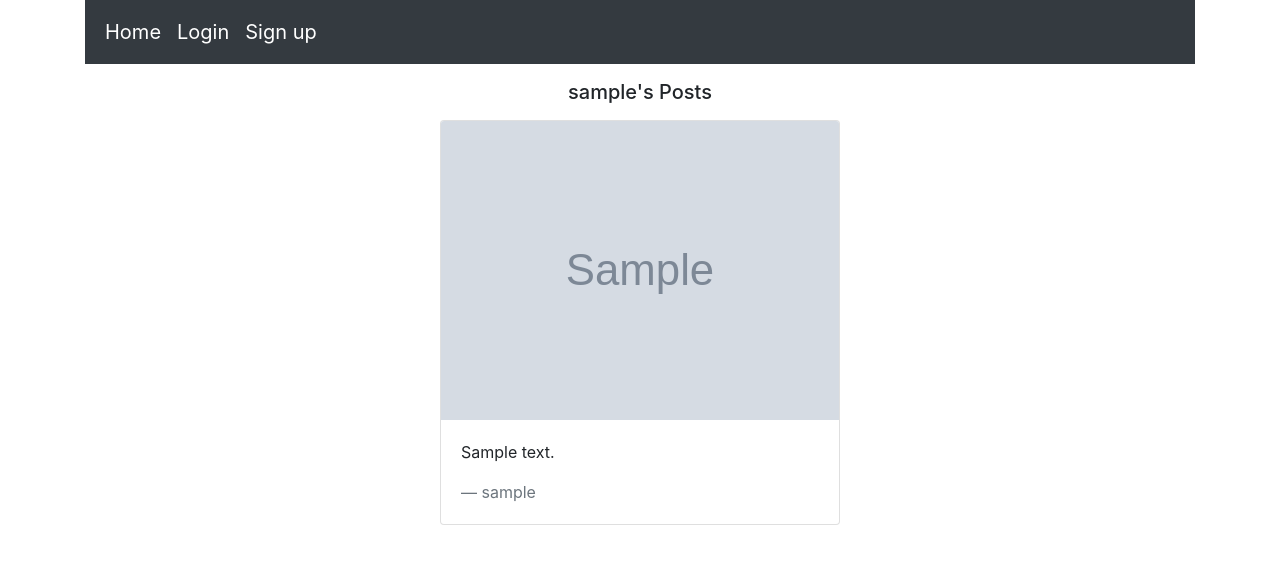
After one commit to adushaj2022/blog, a Django app: page /user/profile/1/posts in a window 1280 px wide. The commit adds this page. Shown: the top 564 px of the page. Run offline with Django 3.2, Linux system fonts and the light colour scheme; tables that the repository leaves empty hold one stand-in row (values such as "Sample post"); grey boxes marked "Sample" are stand-in pictures; some libraries are stand-ins or nearby versions.

Commit message:
page for individual users posts

```diff
--- a/blog/static/css/user.css
+++ b/blog/static/css/user.css
@@ -1,4 +1,3 @@
 .inner-container {
-    border: 1px solid lightgray;
     padding: 5px;
 }
--- /dev/null
+++ b/blog/templates/users/posts.html
@@ -0,0 +1,18 @@
+{% extends 'base.html' %}
+{% block content %}
+<h5 class="mt-3 mb-3 text-center">{{ user.user.username }}'s Posts</h5>
+  {% for post in posts %}
+    <div class="flexify">
+        <div class="card mb-3" style="width: 400px;">
+            <img class="card-img-top" src="{{ post.image.url }}" alt="post">
+            <div class="card-body">
+              <p class="card-text">{{ post.description }}</p>
+              <blockquote class="blockquote mb-0">
+                <footer class="blockquote-footer">{{ post.creator }}</footer>
+              </blockquote>
+            </div>
+          </div>
+    </div>
+  {% endfor %}
+
+{% endblock %}
--- a/blog/user/urls.py
+++ b/blog/user/urls.py
@@ -8,4 +8,5 @@ urlpatterns = [
     path('logout/', views.logout_view, name='logout'),
     path('add_profile_pic/', views.add_profile_pic, name='add_profile_pic'),
     path('profile/<int:id>/', views.profile, name='profile'),
+    path('profile/<int:id>/posts', views.profile_posts, name='profile_posts'),
 ]
--- a/blog/user/views.py
+++ b/blog/user/views.py
@@ -5,6 +5,7 @@ from django.contrib.auth.decorators import login_required
 from .forms import UserProfileForm
 from .models import UserProfile
 from django.shortcuts import get_object_or_404
+from posts.models import Post
 
 
 def register(request):
@@ -45,4 +46,11 @@ def logout_view(request):
 
 def profile(request, id):
     user = get_object_or_404(UserProfile, pk=id)
-    return render(request, 'users/profile.html', {'user': user})
+    posts = Post.objects.all()
+    return render(request, 'users/profile.html', {'user': user, 'posts': posts})
+
+
+def profile_posts(request, id):
+    user = get_object_or_404(UserProfile, pk=id)
+    posts = Post.objects.filter(creator_id=id)
+    return render(request, 'users/posts.html', {'user': user, 'posts': posts})
```
Also changed, not shown: blog/templates/users/profile.html (+6 -4 lines).
